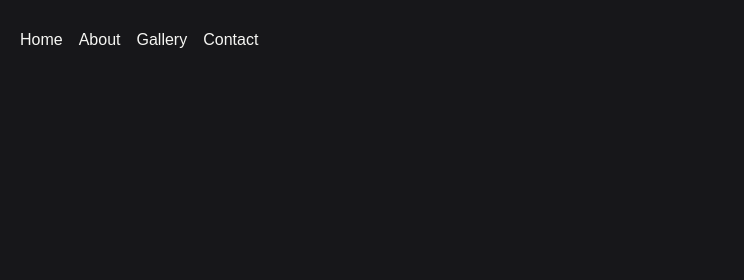
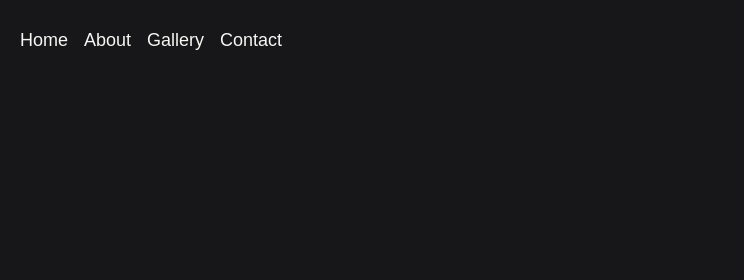
Before and after one commit to biandamara/portfolio-web, a React app: page / in a window 1280 px wide. Shown: the top 280 px of the page, 66-810 px from the left. Built offline with nearby package versions, Linux system fonts and the light colour scheme.

Commit message:
edit pages

```diff
--- a/src/assets/css/Navigation.module.css
+++ b/src/assets/css/Navigation.module.css
@@ -16,3 +16,14 @@
 .navigation span {
   filter: invert(1);
 }
+
+.menus li {
+  font-size: 18px;
+}
+
+/* media query */
+/* @media (max-width: 575px) {
+  .menus li {
+    font-size: 14px;
+  }
+} */
```
